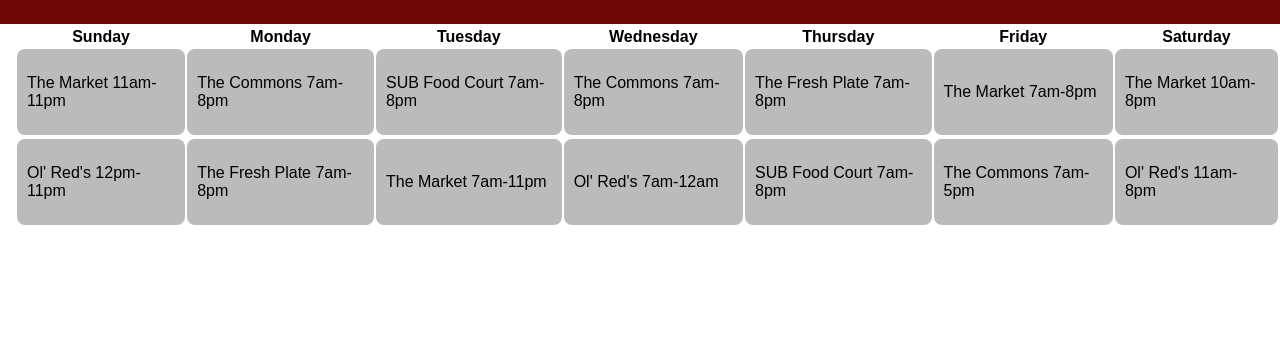
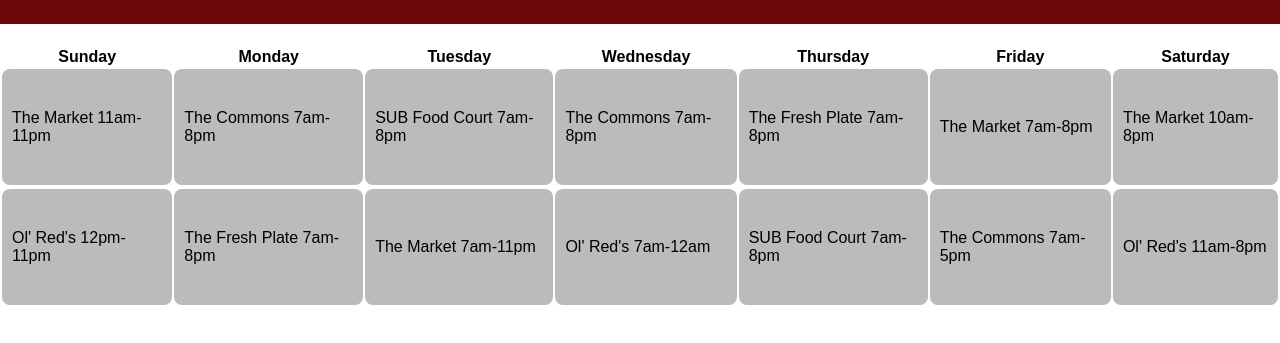
Before and after one commit to Itz-Pulsx/raidertrack-beta3, a plain HTML site: page dining-planner.html in a window 1280 px wide. Shown: the part 75-418 px from the top of the page. Drawn offline with Linux system fonts and the light colour scheme.

Commit message:
Adjusted table alignment

```diff
--- a/styles.css
+++ b/styles.css
@@ -14,14 +14,15 @@ td {
     background-color: rgb(187, 187, 187);
     border-radius: 8px;
     padding: 10px;
-    padding-top: 25px;
-    padding-bottom: 25px;
+    padding-top: 40px;
+    padding-bottom: 40px;
+    margin: 20px;
 }
 
 table {
     position: absolute;
-    top: 100px;
-    left: 15px;
+    top: 15%;
+    justify-self: center;
 }
 
 header{
```
